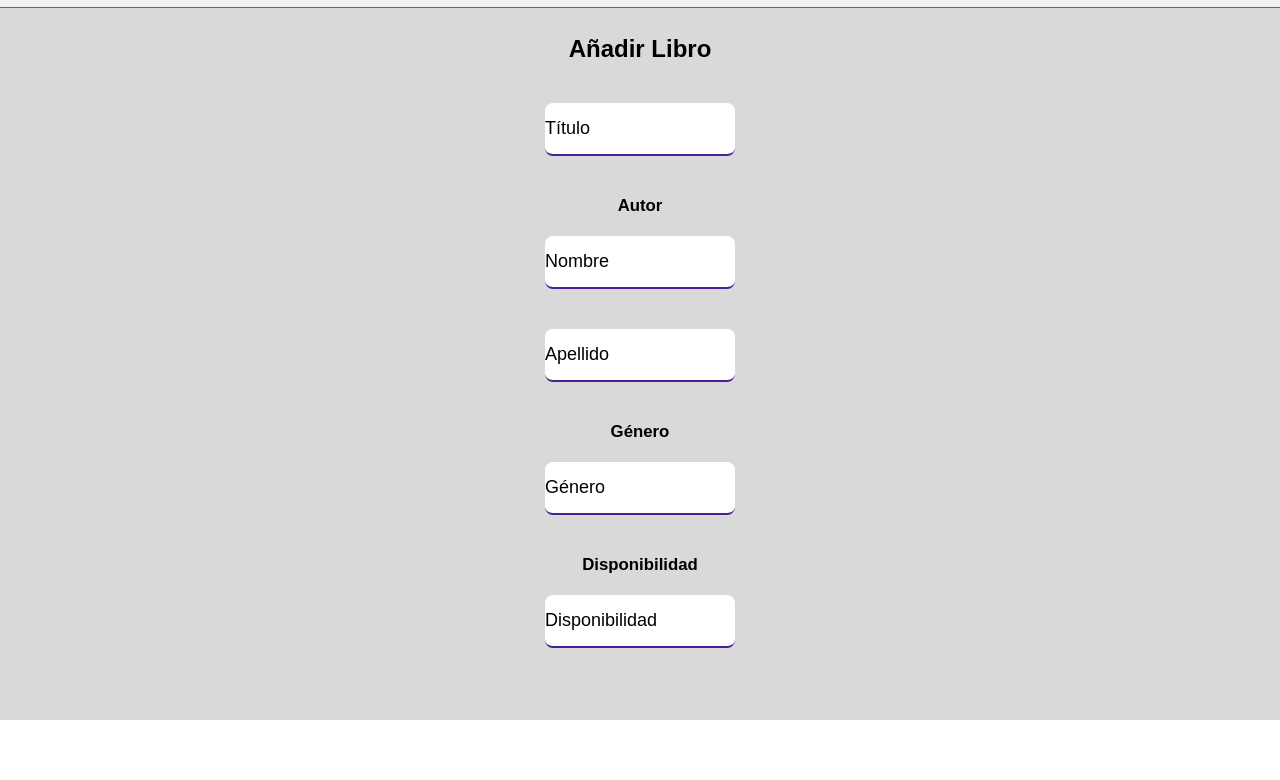
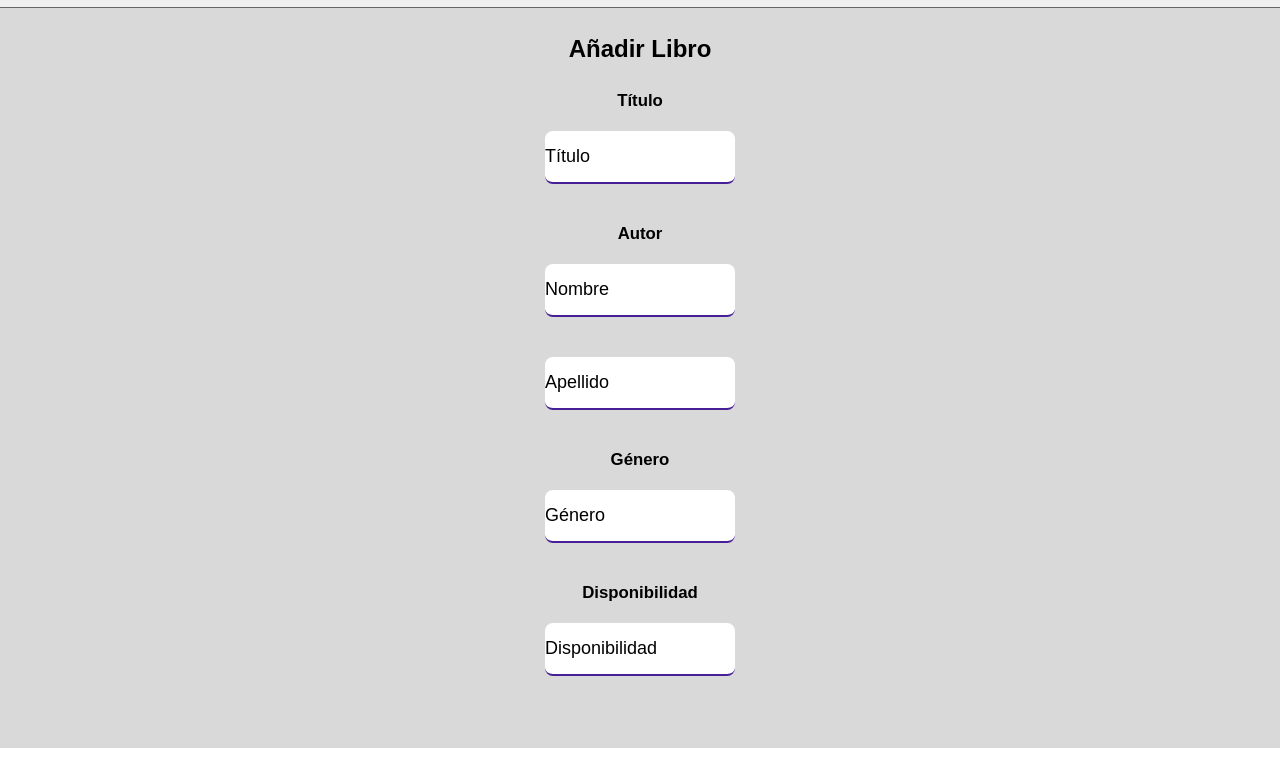
Before and after one commit to Zagusan/NeutronTech-Admin, a plain HTML site: page index.html in a window 1280 px wide. Shown: the part 49-829 px from the top of the page. Before the commit the page ends 801 px from the top, so only its background shows below. Drawn offline with Linux system fonts and the light colour scheme.

Commit message:
Añadir <h3> de título

```diff
--- a/index.html
+++ b/index.html
@@ -34,6 +34,7 @@
             <h2>Añadir Libro</h2>
             <div class="admin-layout">
                 <div class="titulo">
+                    <h3>Título</h3>
                     <div class="form-control">
                         <input type="value" required="">
                         <label>
```
